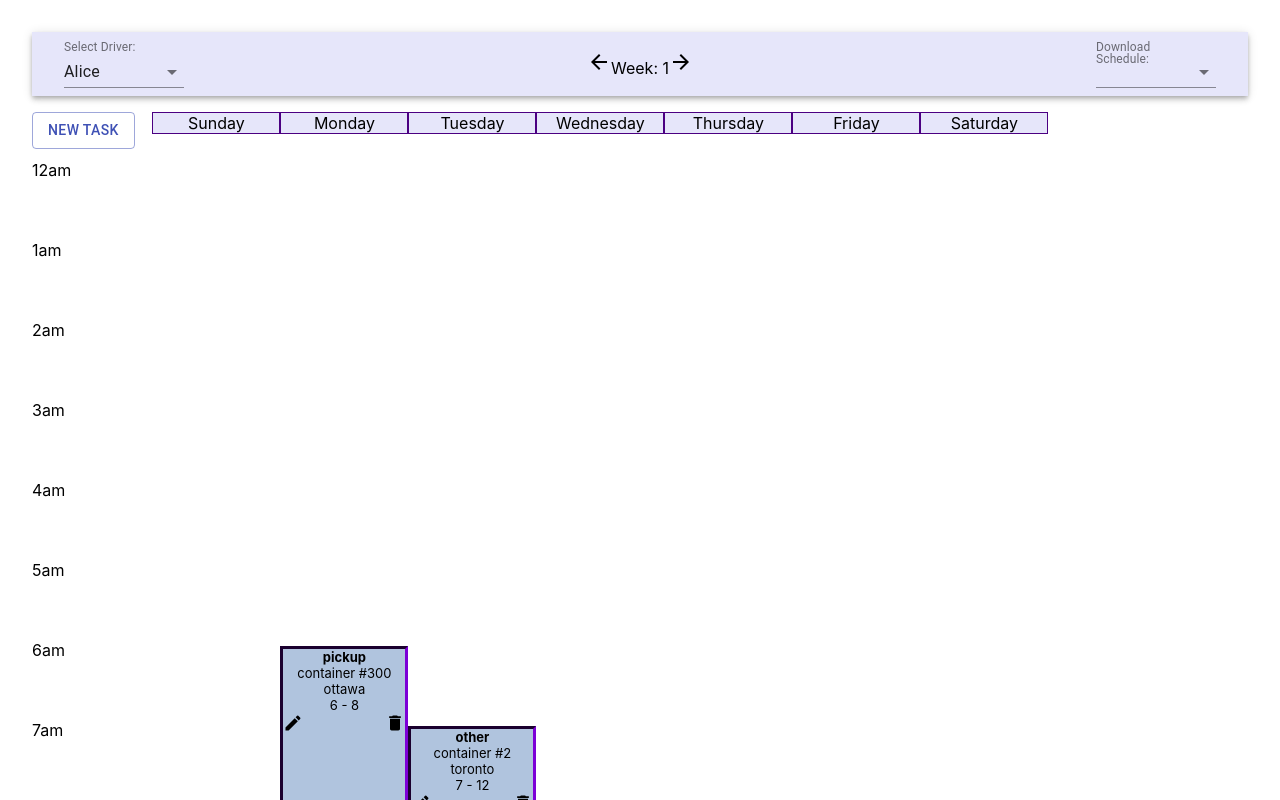
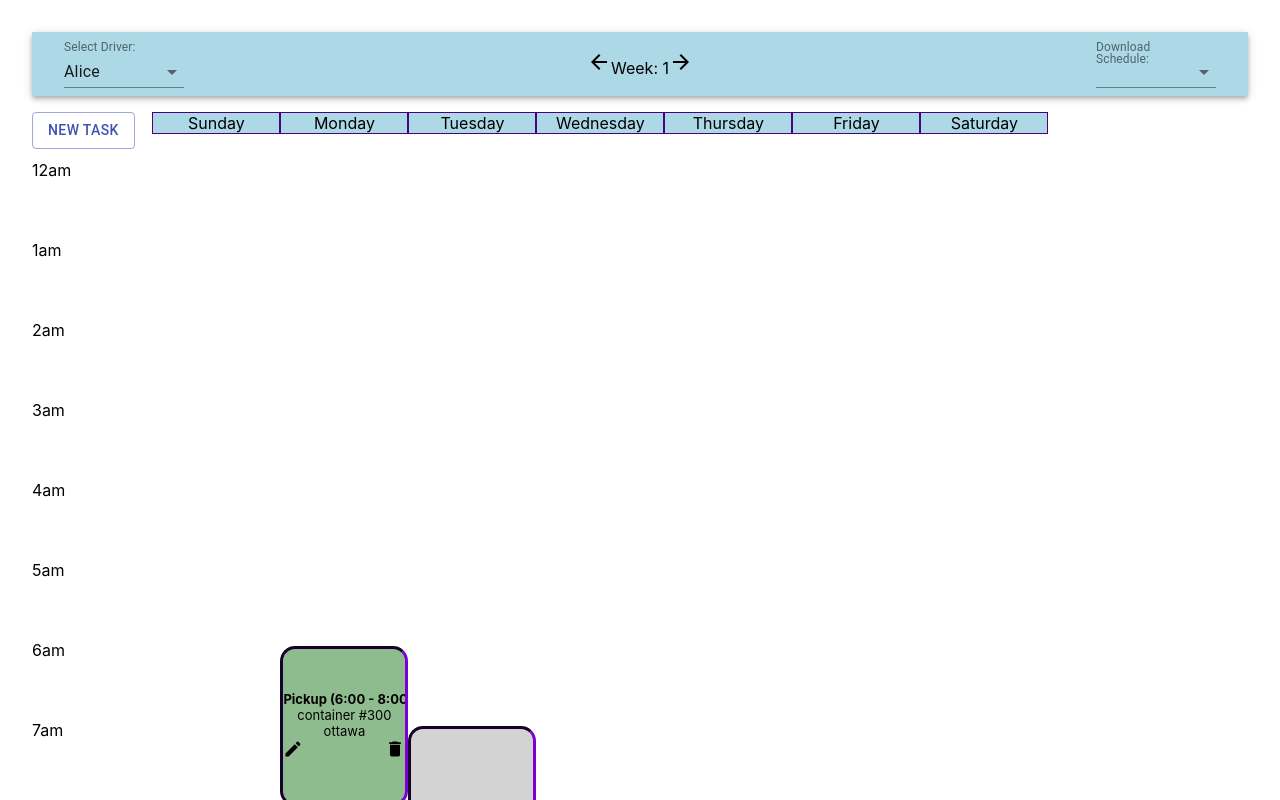
Before and after one commit to bregmanh/dispatcher, a React (Create React App) app: page / in a window 1280 px wide. Shown: the top 800 px of the page. Built offline with nearby package versions, Linux system fonts and the light colour scheme.

Commit message:
changed the colours and made the tasks borders a bit rounded and added conditional colouring

```diff
--- a/src/App.css
+++ b/src/App.css
@@ -6,7 +6,7 @@ main {
   flex-direction: row;
   justify-content: space-between;
   align-items: baseline;
-  background-color: #e6e6fa;
+  background-color: #ADD8E6;
   color: black;
 }
 .dropdown {
@@ -35,7 +35,7 @@ main {
 }
 
 .topdays {
-  background-color: #e6e6fa;
+  background-color:  #ADD8E6;
   border: 1px solid #4b0082;
   text-align: center;
 }
--- a/src/components/Task/index.css
+++ b/src/components/Task/index.css
@@ -1,10 +1,17 @@
 .task_show {
+  display: flex;
+  flex-direction: column;
+ justify-content: center;
   margin: 0;
-  background-color: #b0c4de;
+
   border-style: inset;
   border-color: #4b0082;
   text-align: center;
   font-size: small;
+  border-radius: 15px;
+  white-space: nowrap;
+    overflow: hidden;
+  text-overflow: ellipsis;
 }
 .buttons {
   display: flex;
--- a/src/components/Task/index.js
+++ b/src/components/Task/index.js
@@ -6,26 +6,34 @@ import DeleteForm from "./DeleteForm";
 export default function Task(props) {
   const task_start = props.task["start_time"];
   const task_end = props.task["end_time"];
-
-  let styles = {
+  let colorStyle;
+  //assigning different background colours depending on the type of task
+  if (props.task["type"] === "pickup") {
+    colorStyle = "#8FBC8F";
+} else if (props.task["type"] === "dropoff") {
+    colorStyle = "#b0c4de";
+} else {
+    colorStyle = "#D3D3D3";
+}
+  const styles = {
     gridRowStart: `${task_start + 1}`,
     gridRowEnd: `${task_end + 1}`,
+    backgroundColor: `${colorStyle}`,
   };
-  let textStyle = {
+  const textStyle = {
     marginTop: "0",
     marginBottom: "0",
   };
 
+
+
   return (
     <main style={styles} className="task_show">
       <p style={textStyle}>
-        <b>{props.task["type"]}</b>
+        <b>{`${props.task["type"].charAt(0).toUpperCase() + props.task["type"].slice(1)} (${props.task["start_time"]}:00 - ${props.task["end_time"]}:00)`}</b>
       </p>
       <p style={textStyle}>{props.task["description"]}</p>
       <p style={textStyle}>{props.task["location"]}</p>
-      <p style={textStyle}>
-        {props.task["start_time"]} - {props.task["end_time"]}
-      </p>
 
       <div className="buttons">
         <EditForm
```
